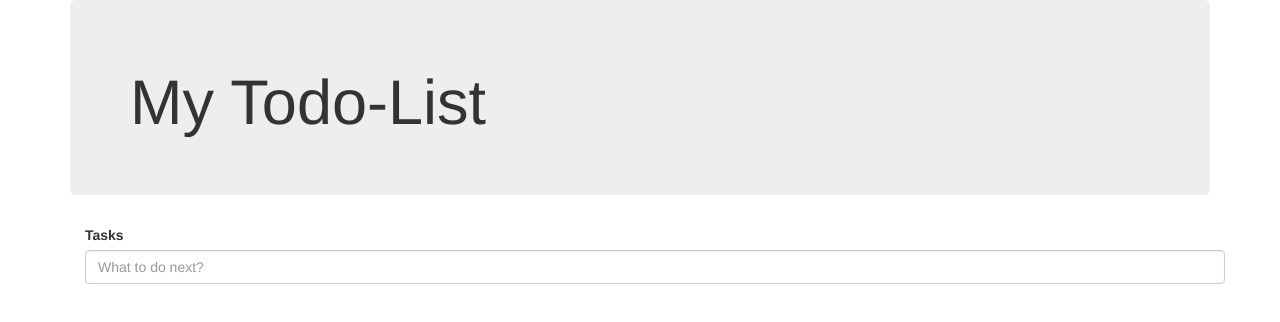
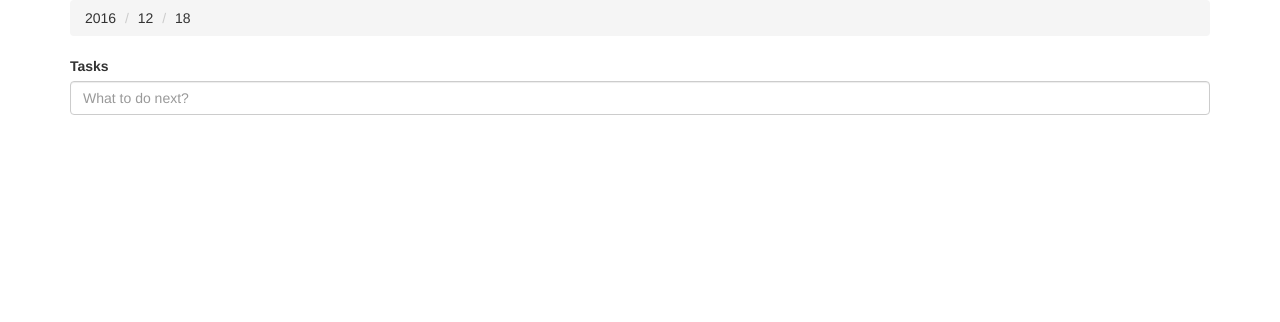
Before and after one commit to Tancake/todo, a website: page index.html in a window 1280 px wide. Drawn offline with nearby package versions, Linux system fonts and the light colour scheme.

Commit message:
replace the jumbo with breadcum

```diff
--- a/index.html
+++ b/index.html
@@ -15,10 +15,12 @@
 
 <body>
 	<div class="container">
-		<div class="jumbotron">
-			<h1>My Todo-List</h1>
-		</div>
-		<div class="container">
+		<ol class="breadcrumb">
+			<li><span id = "year"></span></li>
+			<li><span id = "month"></span></li>
+			<li><span id ="date"></span></li>
+		</ol>
+		<!--<div class="container">-->
 			<div class="form-group" >
 				<label for="task">Tasks</label>
 				<input type="text" class="form-control" id="task" placeholder="What to do next?">
@@ -37,12 +39,11 @@
 					</div>
 				</div>
 			</div>
-		</div>
+		<!--</div>-->
 
 	</div>
 	<script type="text/javascript">
-        $("#todo-panel").hide();
-        $("#del-panel").hide();
+		init();
         $(document).keydown(function(event){
             if (event.keyCode == 13){
                 $("#todo-panel").show();
@@ -78,5 +79,13 @@
                 }
             }
         });
+        function init() {
+            $("#todo-panel").hide();
+            $("#del-panel").hide();
+            var myDate = new Date();
+            document.getElementById("year").innerText = myDate.getFullYear().toString();
+			document.getElementById("month").innerText = myDate.getMonth() + 1;
+			document.getElementById("date").innerText = myDate.getDate();
+        }
 	</script>
 </body>
```
